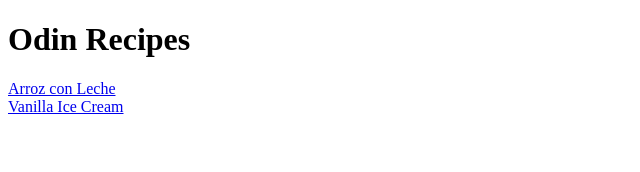
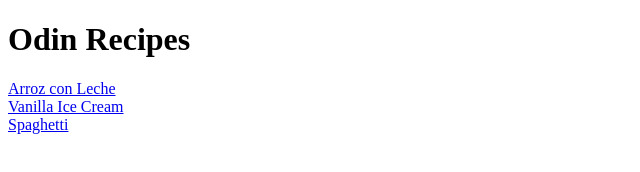
Before and after one commit to tot0rro/odin-recipes, a plain HTML site: page index.html in a window 1280 px wide. Shown: the full height of the page, 0-640 px from the left. Drawn offline with Linux system fonts and the light colour scheme.

Commit message:
Add spaghetti href to home page

```diff
--- a/index.html
+++ b/index.html
@@ -10,5 +10,7 @@
         <a href="./recipes/arrozconleche.html">Arroz con Leche</a>
         <br>
         <a href="./recipes/vanillaicecream.html">Vanilla Ice Cream</a>
+        <br>
+        <a href="./recipes/spaghetti.html">Spaghetti</a>
     </body>
 </html>
```
